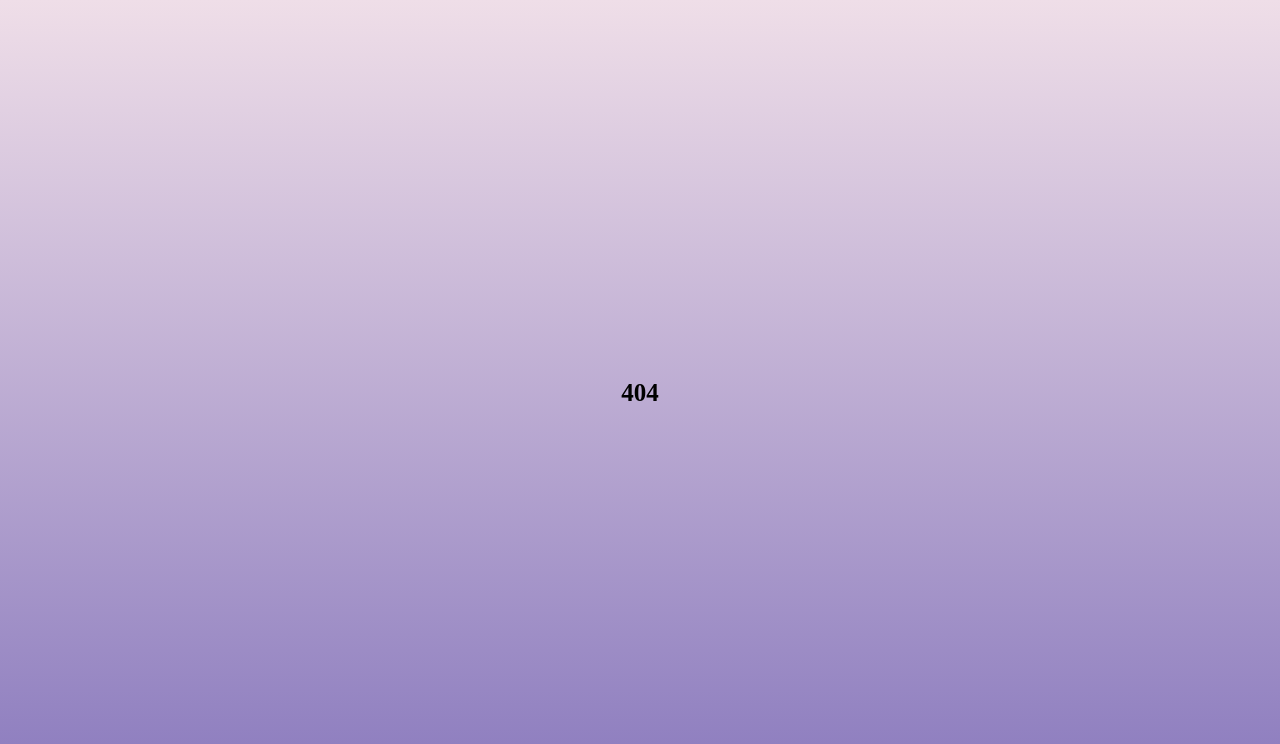
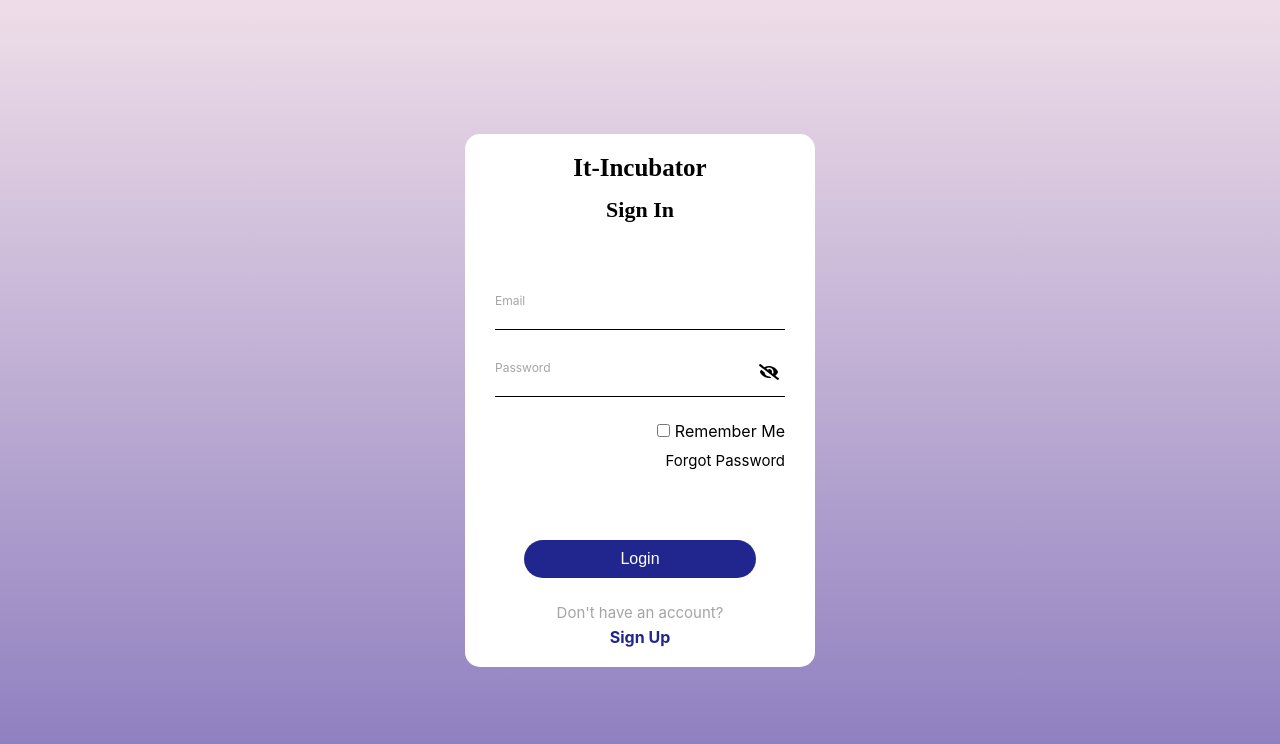
Before and after one commit to layout-IT/Project, a React (Create React App) app: page / in a window 1280 px wide. Shown: the top 744 px of the page. Built offline with nearby package versions, Linux system fonts and the light colour scheme.

Commit message:
change route

```diff
--- a/src/components/App.tsx
+++ b/src/components/App.tsx
@@ -35,7 +35,8 @@ function App() {
                 <Route path={PATH.FORGOT_MY_PASSWORD} element={<ForgotYourPassword/>}/>
                 <Route path={PATH.SUCCESS_CHANGE_PASSWORD} element={<PasswordChangeSsuccessful/>}/>
                 <Route path={PATH.CHECK_EMAIL} element={<CheckEmail/>}/>
-                <Route path='*' element={<NotFound/>}/>
+                <Route path='*' element={<Login/>}/>
+                {/*<Route path='*' element={<NotFound/>}/>*/}
             </Routes>
         </div>
     );
```
